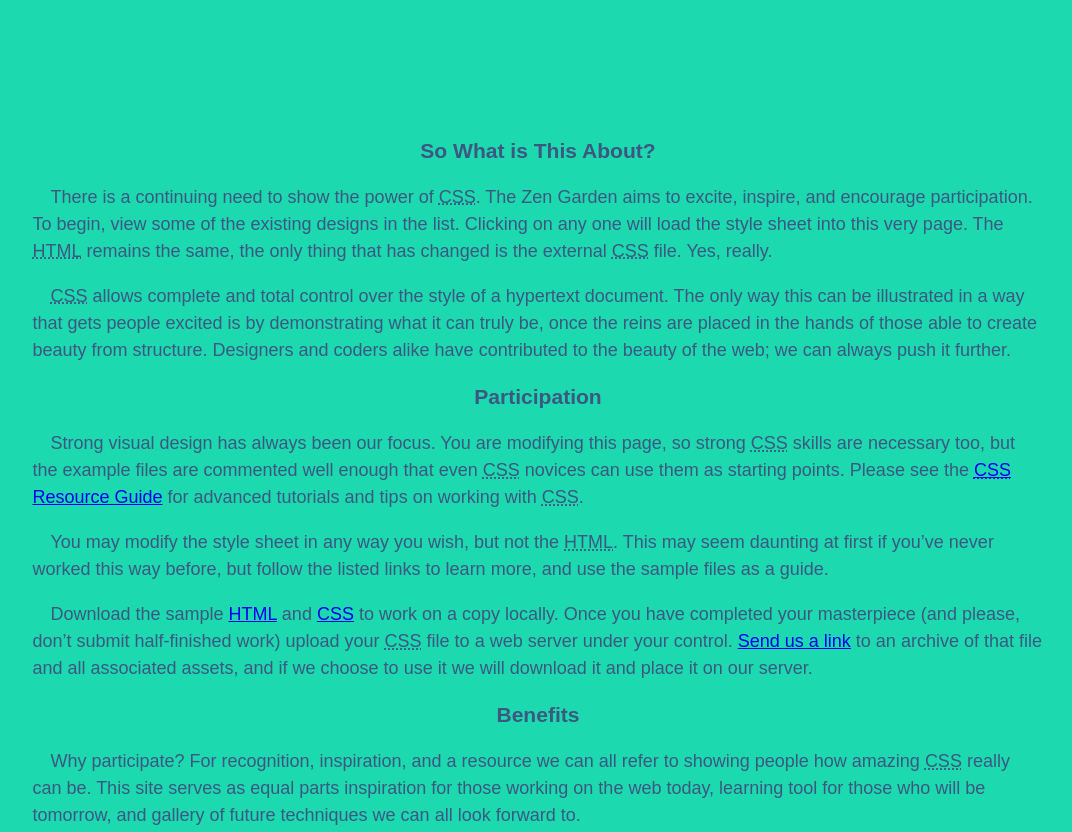
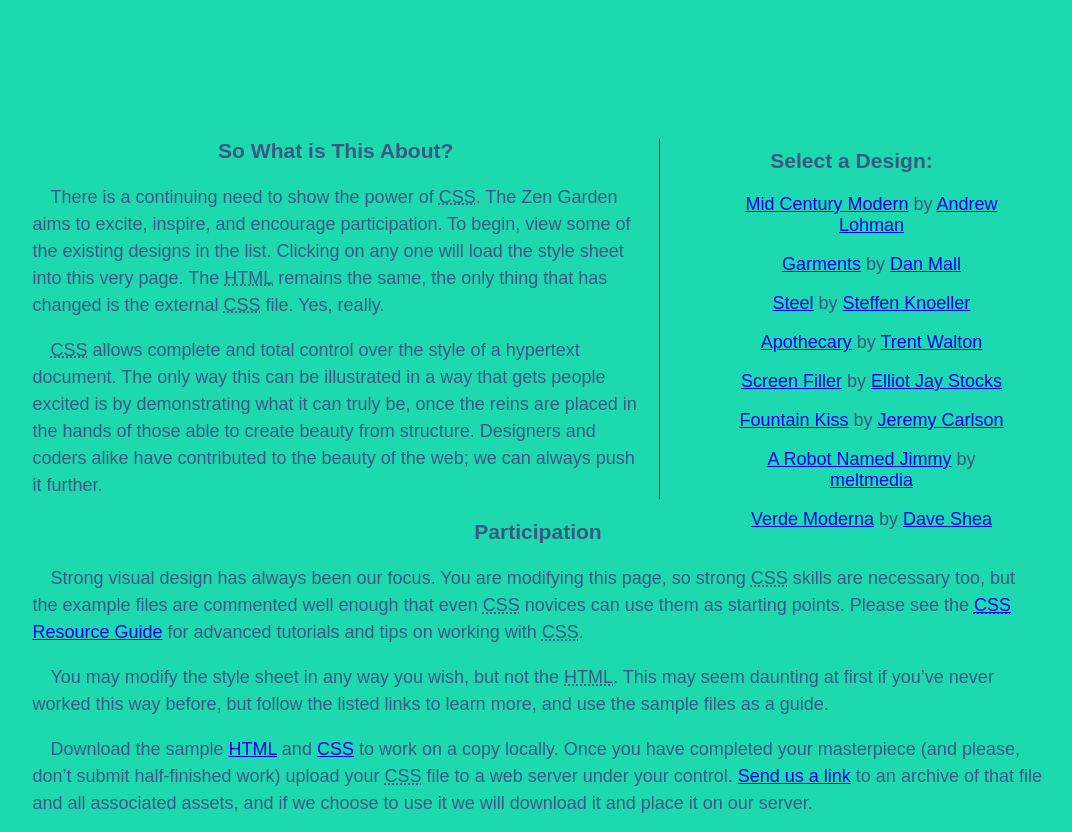
Before and after one commit to KennedyKDOD/desenvolve-introducao-web, a plain HTML site: page CSS-ZEN-GARDEN/index.html in a window 1280 px wide. Shown: the part 440-1272 px from the top of the page, without its empty margins (102-1174 px from the left). Drawn offline with Linux system fonts and the light colour scheme.

Commit message:
Update style.css
aula 14 - Exercícios posicionamento

```diff
--- a/CSS-ZEN-GARDEN/style.css
+++ b/CSS-ZEN-GARDEN/style.css
@@ -62,3 +62,21 @@ cor de destaque: #1CC3D9
         padding: 0.5em;
         display: inline-block;
     }
+
+
+ /* aula 14 - Exercícios posicionamento*/
+
+    .page-wrapper{position: relative;}
+
+    .explanation {
+        width: 60%;
+        border-right: #1f295c solid 1px;
+        padding-right: 2%; }
+
+    #design-selection{
+        position: absolute;
+        top: 560px;
+        left: 62%;
+        padding-left: 1%;
+        padding-right: 1%;
+    }
```
